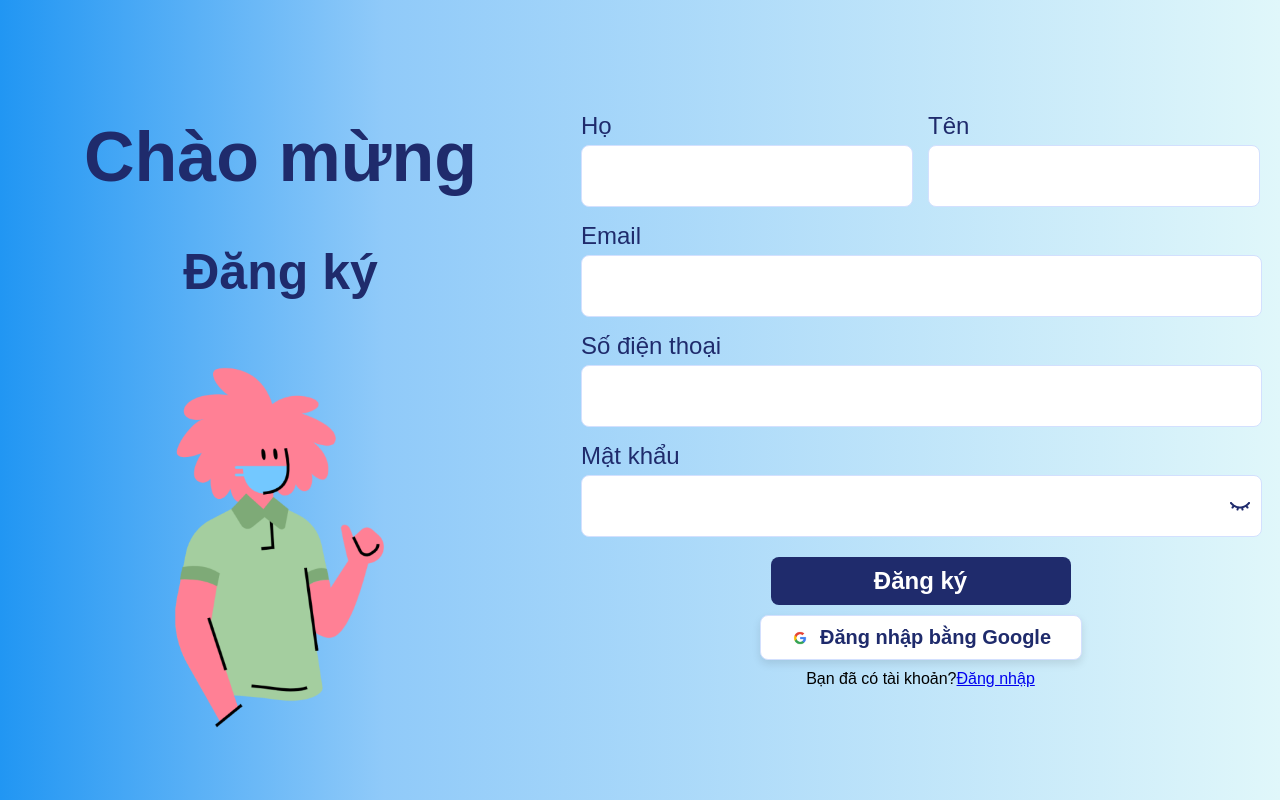
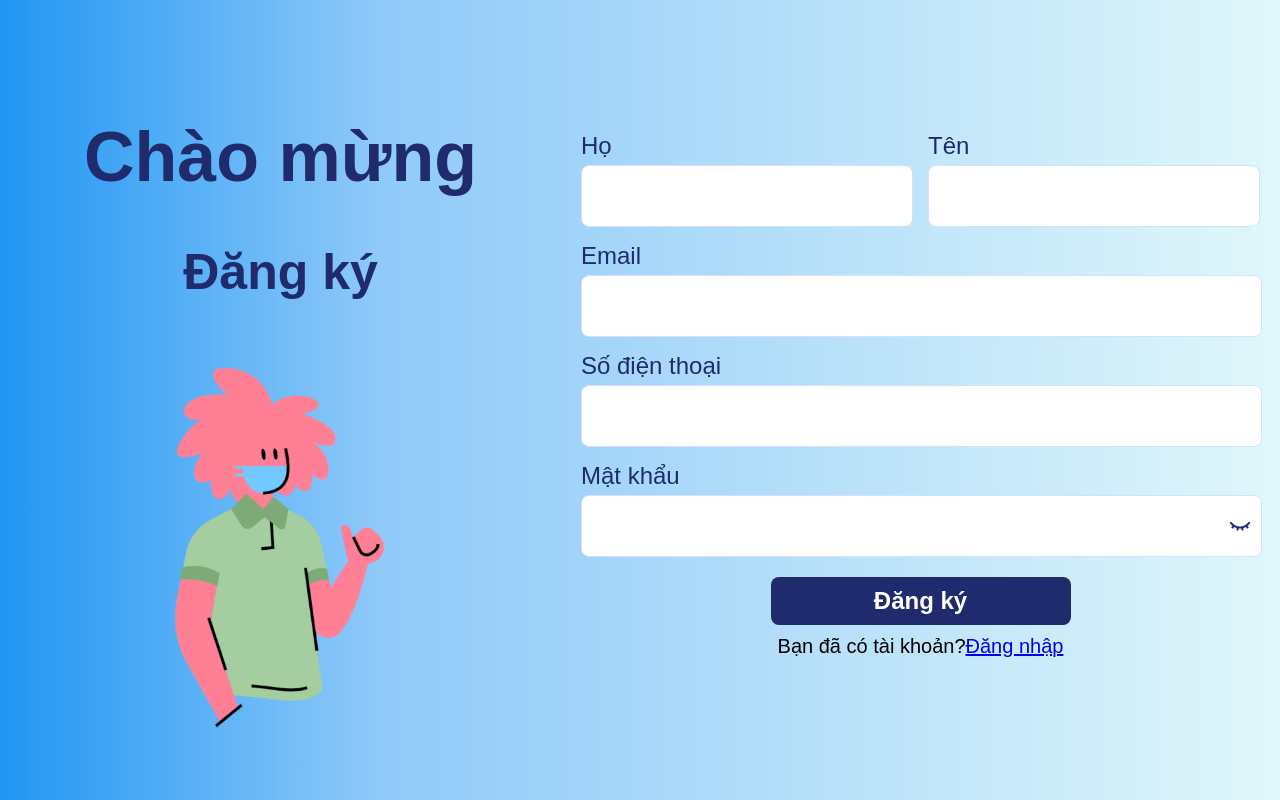
Before and after one commit to nhantran2642/medical-appointment-booking, a React (Create React App) app in the folder fe/: page /register in a window 1280 px wide. Built offline with nearby package versions, Linux system fonts and the light colour scheme.

Commit message:
update form register + login

```diff
--- a/fe/src/components/RegisterPage.jsx
+++ b/fe/src/components/RegisterPage.jsx
@@ -157,12 +157,16 @@ const styles = {
         fontSize: '20px',
         color: '#1f2b6c',
     },
+    linkContainer: {
+        fontSize: '20px',
+        padding: '10px',
+    }
 
 };
 const RegisterPage = () => {
     const [isPasswordVisible, setIsPasswordVisible] = useState(false);
     const [isHoveringButton, setIsHoveringButton] = useState(false);
-    const [isHoveringGoogleButton, setIsHoveringGoogleButton] = useState(false);
+    // const [isHoveringGoogleButton, setIsHoveringGoogleButton] = useState(false);
     const [isHoveringSignIn, setIsHoveringSignIn] = useState(false);
 
     const [email, setEmail] = useState('');
@@ -308,14 +312,14 @@ const RegisterPage = () => {
                 >
                     <span style={styles.buttonLabel}>Đăng ký</span>
                 </button>
-                <div
+                {/* <div
                     style={isHoveringGoogleButton ? { ...styles.googleButton, ...styles.googleButtonHover } : styles.googleButton}
                     onMouseEnter={() => setIsHoveringGoogleButton(true)}
                     onMouseLeave={() => setIsHoveringGoogleButton(false)}
                 >
                     <img src={googleIcon} alt="Google" style={styles.googleIcon} />
                     <span style={styles.googleButtonLabel}>Đăng nhập bằng Google</span>
-                </div>
+                </div> */}
                 <div style={styles.linkContainer}>
                     <span style={styles.haveAccount}>Bạn đã có tài khoản?</span>
                     <span
```
